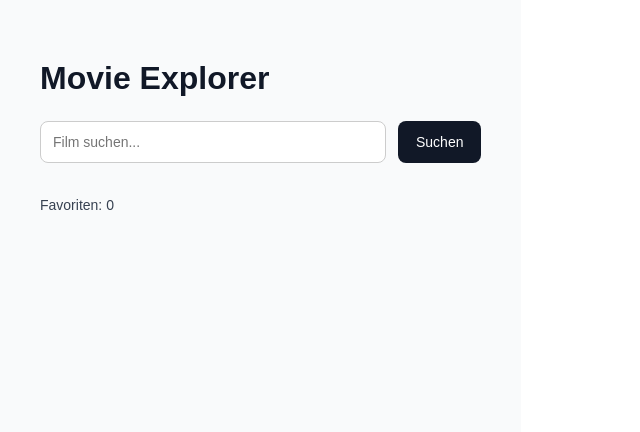
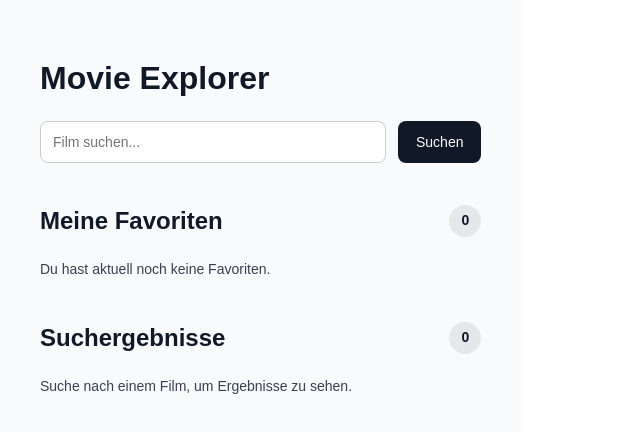
Before and after one commit to ufukibis20/movie-explorer, a React (Vite) app: page / in a window 1280 px wide. Shown: the top 432 px of the page, without its empty margins (0-640 px from the left). Built offline with nearby package versions, Linux system fonts and the light colour scheme.

Commit message:
add dedicated favorites section

```diff
--- a/src/pages/Home.css
+++ b/src/pages/Home.css
@@ -140,3 +140,34 @@
 .favorite-button-active:hover {
   background-color: #b91c1c;
 }
+
+.favorites-section,
+.results-section {
+  margin-top: 40px;
+}
+
+.section-header {
+  display: flex;
+  align-items: center;
+  justify-content: space-between;
+  margin-bottom: 20px;
+}
+
+.section-title {
+  margin: 0;
+  font-size: 24px;
+  color: #111827;
+}
+
+.favorites-count {
+  min-width: 32px;
+  height: 32px;
+  border-radius: 999px;
+  background-color: #e5e7eb;
+  color: #111827;
+  display: flex;
+  align-items: center;
+  justify-content: center;
+  font-size: 14px;
+  font-weight: 600;
+}
--- a/src/pages/Home.tsx
+++ b/src/pages/Home.tsx
@@ -74,10 +74,42 @@ function Home() {
         </button>
       </div>
 
-      <p className="status-text">Favoriten: {favorites.length}</p>
+      <section className="favorites-section">
+        <div className="section-header">
+          <h2 className="section-title">Meine Favoriten</h2>
+          <span className="favorites-count">{favorites.length}</span>
+        </div>
+
+        {favorites.length === 0 ? (
+          <p className="status-text">Du hast aktuell noch keine Favoriten.</p>
+        ) : (
+          <div className="movies-grid">
+            {favorites.map((movie) => (
+              <MovieCard
+                key={movie.id}
+                movie={movie}
+                isFavorite={isFavorite(movie.id)}
+                onToggleFavorite={toggleFavorite}
+              />
+            ))}
+          </div>
+        )}
+      </section>
+
+      <section className="results-section">
+        <div className="section-header">
+          <h2 className="section-title">Suchergebnisse</h2>
+          <span className="favorites-count">{movies.length}</span>
+        </div>
 
         {loading && <p className="status-text">Filme werden geladen...</p>}
         {error && <p className="status-text">{error}</p>}
+
+        {!loading && !error && movies.length === 0 && (
+          <p className="status-text">
+            Suche nach einem Film, um Ergebnisse zu sehen.
+          </p>
+        )}
 
         <div className="movies-grid">
           {movies.map((movie) => (
@@ -89,6 +121,7 @@ function Home() {
             />
           ))}
         </div>
+      </section>
     </div>
   );
 }
```
Lines whose indentation alone changed are shown as unchanged.
